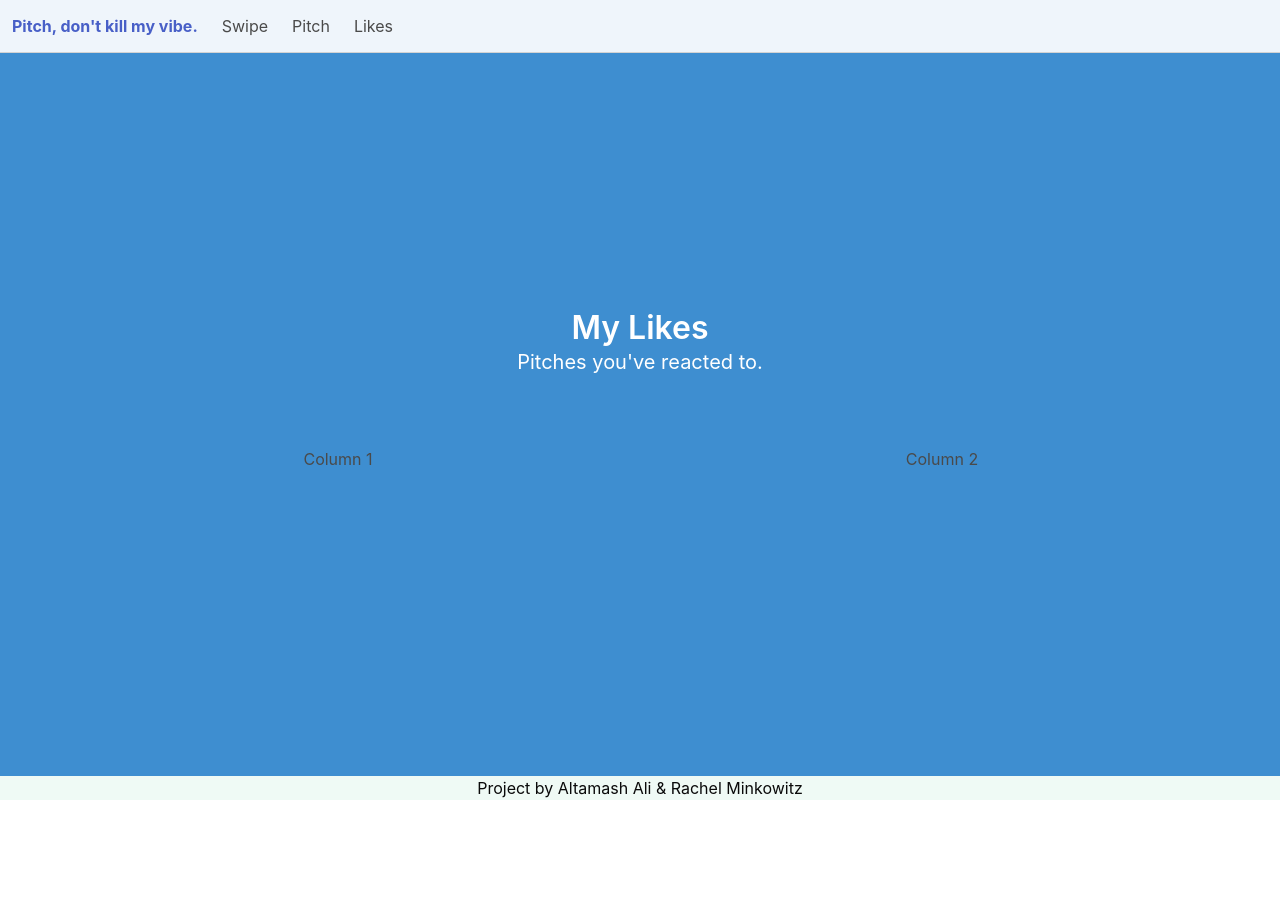
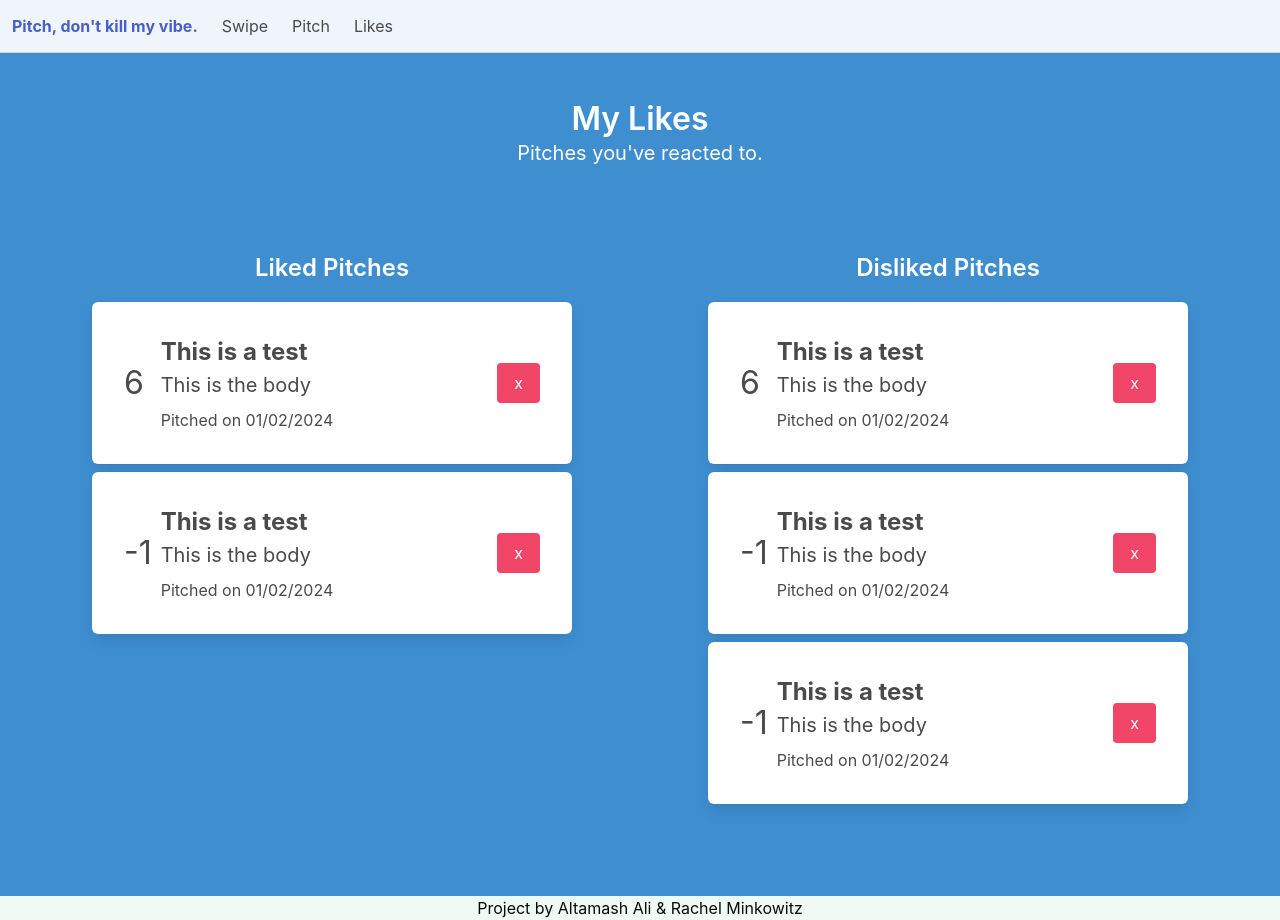
Before and after one commit to RachMink/pitch-dont-kill-my-vibe, a Next.js app: page /app/likes in a window 1280 px wide. Before the commit the page ends 800 px from the top, so only its background shows below. Built offline with nearby package versions, Linux system fonts and the light colour scheme.

Commit message:
Add pitch cards to likes page

```diff
--- a/pages/app/likes.js
+++ b/pages/app/likes.js
@@ -1,16 +1,62 @@
+import PitchCard from "@/components/PitchCard";
+
 export default function LikesPage() {
+  let sampleLikes = [
+    {
+      title: "This is a test",
+      description: "This is the body",
+      date: "01/02/2024",
+      score: "6",
+    },
+    {
+      title: "This is a test",
+      description: "This is the body",
+      date: "01/02/2024",
+      score: "-1",
+    },
+  ];
+  let sampleDislikes = [
+    {
+      title: "This is a test",
+      description: "This is the body",
+      date: "01/02/2024",
+      score: "6",
+    },
+    {
+      title: "This is a test",
+      description: "This is the body",
+      date: "01/02/2024",
+      score: "-1",
+    },
+    {
+      title: "This is a test",
+      description: "This is the body",
+      date: "01/02/2024",
+      score: "-1",
+    },
+  ];
   return (
     <div>
-      <div class="title has-text-white has-text-centered">My Likes</div>
+      <div class="title has-text-white has-text-centered mt-6">My Likes</div>
       <div class="subtitle has-text-white has-text-centered">
         Pitches you've reacted to.
       </div>
-      <div class="hero-body columns is-vcentered is-centered">
-        <div className="column has-text-centered">
-          <p>Column 1</p>
+      <div class="columns m-5">
+        <div className="column has-text-centered m-6">
+          <p class="is-size-4 has-text-white has-text-weight-semibold pb-2">
+            Liked Pitches
+          </p>
+          {sampleLikes.map((samplePitch, index) => (
+            <PitchCard samplePitch={samplePitch} />
+          ))}
         </div>
-        <div className="column has-text-centered">
-          <p>Column 2</p>
+        <div className="column has-text-centered m-6">
+          <p class="is-size-4 has-text-white has-text-weight-semibold pb-2">
+            Disliked Pitches
+          </p>
+          {sampleDislikes.map((samplePitch, index) => (
+            <PitchCard samplePitch={samplePitch} />
+          ))}{" "}
         </div>
       </div>
     </div>
--- a/pages/app/swipe.js
+++ b/pages/app/swipe.js
@@ -20,7 +20,7 @@ export default function SwipePage() {
       >
         <div className="has-text-centered">
           <Pitch pitchBody={pitchText} pitchAuthor={pitchAuthor} />
-          <div class="columns m-0 mt-1">
+          <div class="columns m-0 mt-4">
             <input
               class="input is-four-fifths column"
               type="text"
```
